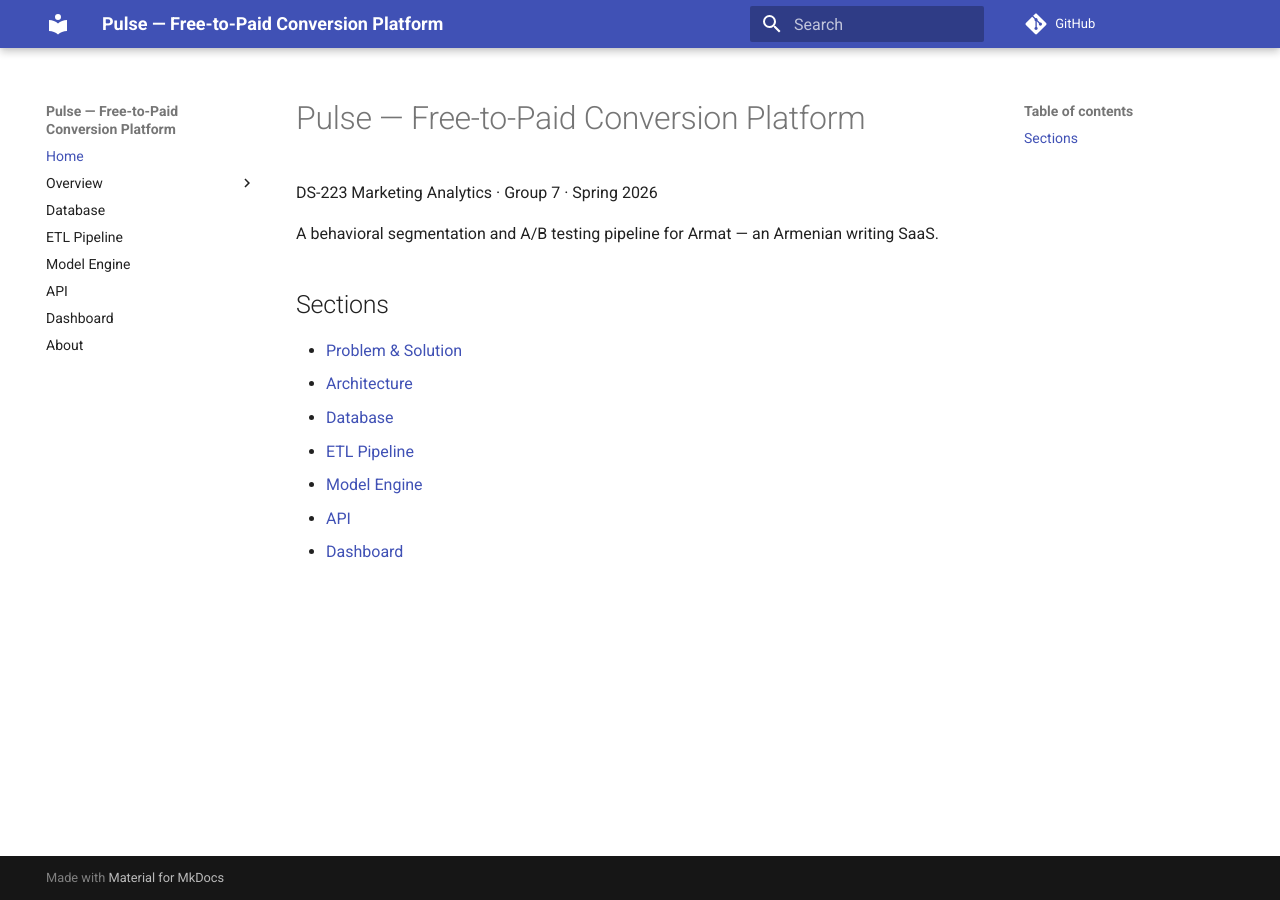
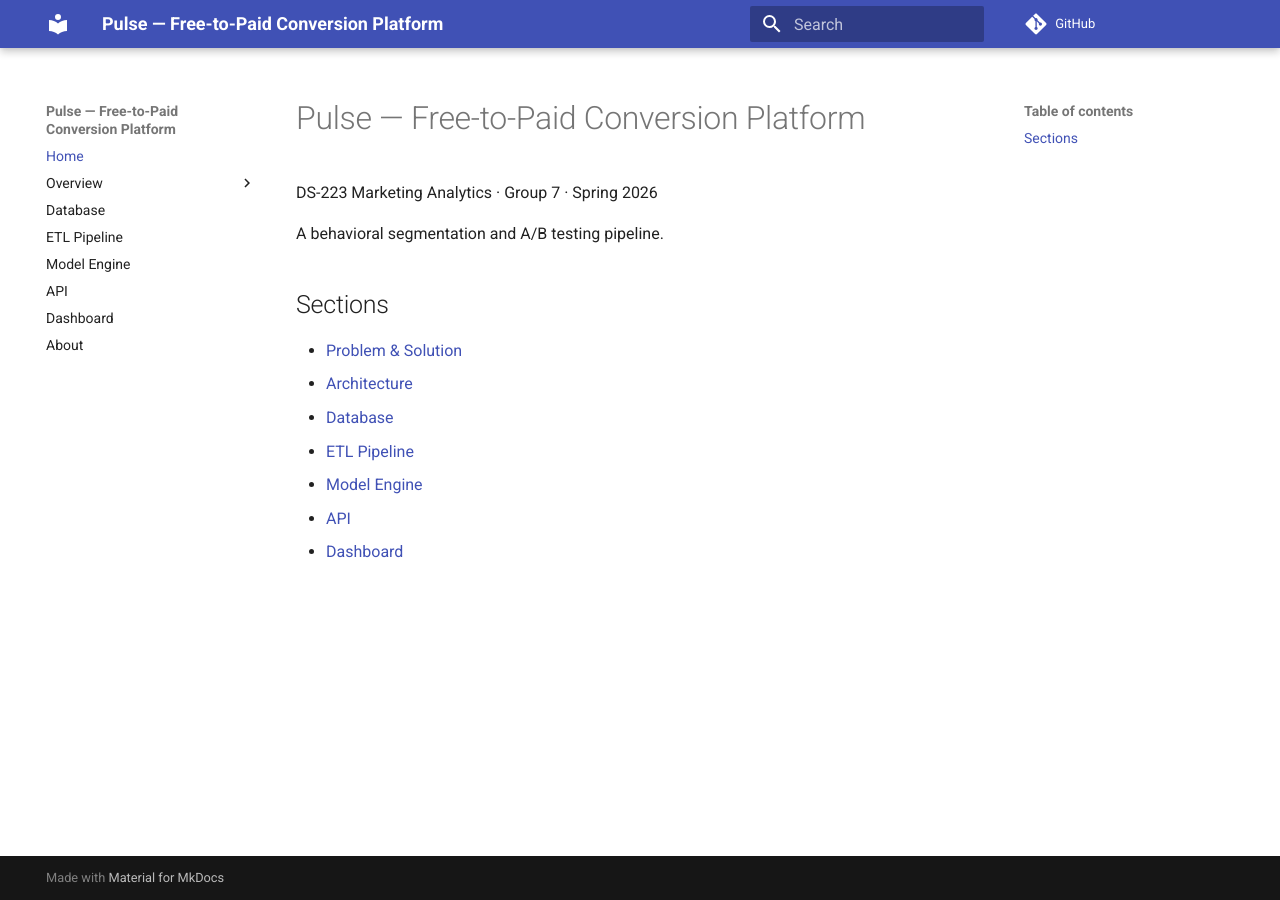
Before and after one commit to DS-223-2026-Spring/ds223-7-project, an MkDocs documentation site: the page built from docs/index.md, in a window 1280 px wide. Built offline with MkDocs 1.6.1 and Material for MkDocs 9.7.7, drawn with Linux system fonts in a browser that asks for light colours; comment, search, counter and statistics services are not loaded.

Commit message:
Update index.md

```diff
--- a/docs/index.md
+++ b/docs/index.md
@@ -2,7 +2,7 @@
 
 DS-223 Marketing Analytics · Group 7 · Spring 2026
 
-A behavioral segmentation and A/B testing pipeline for Armat — an Armenian writing SaaS.
+A behavioral segmentation and A/B testing pipeline.
 
 ## Sections
 
```
